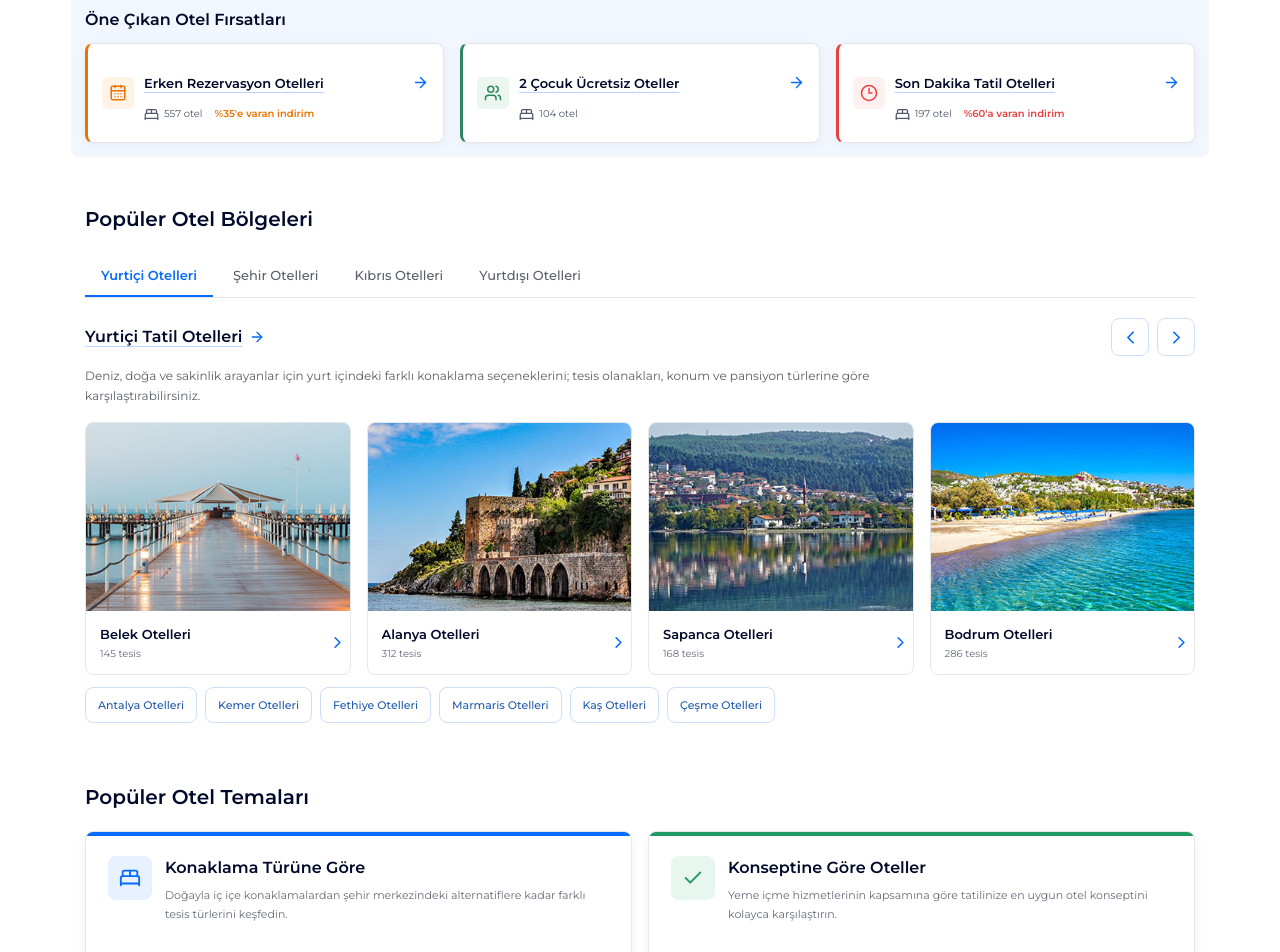
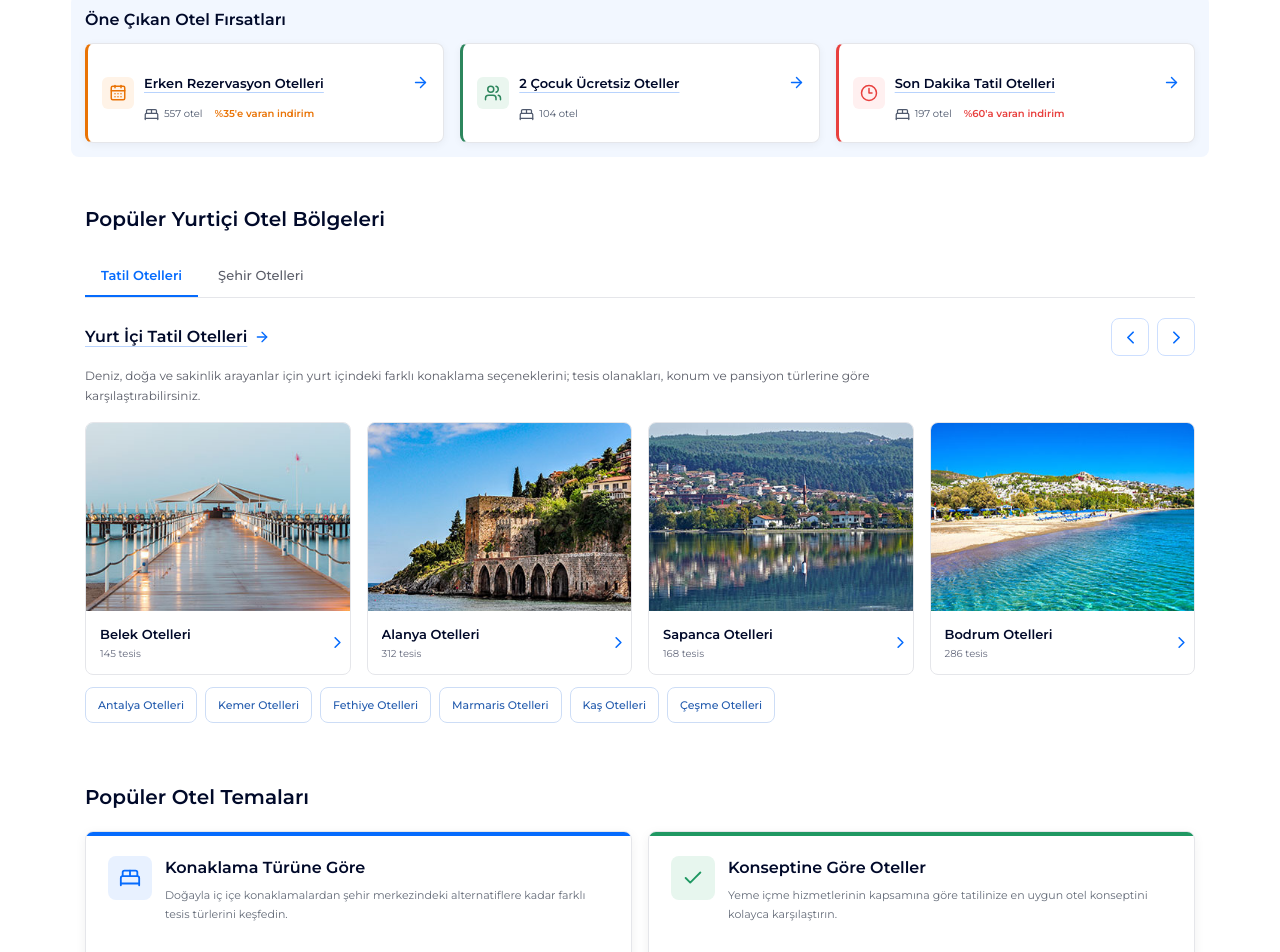
Before and after one commit to candastorun-boop/otel_anasayfa, a React (Vite) app: page / in a window 1280 px wide. Shown: the part 712-1664 px from the top of the page. Built offline with nearby package versions, Linux system fonts and the light colour scheme.

Commit message:
Refocus popular regions on domestic hotels

```diff
--- a/src/App.jsx
+++ b/src/App.jsx
@@ -1604,8 +1604,8 @@ function RegionRailGroup({ title, href, items, chips = [], content }) {
 function PopularRegionsSection() {
   const regionGroups = [
     {
-      tab: "Yurtiçi Otelleri",
-      title: "Yurtiçi Tatil Otelleri",
+      tab: "Tatil Otelleri",
+      title: "Yurt İçi Tatil Otelleri",
       href: "https://www.etstur.com/Yurtici-Otel",
       items: popularRegions,
       chips: vacationRegionChips,
@@ -1619,28 +1619,13 @@ function PopularRegionsSection() {
       chips: cityRegionChips,
       content: "İş seyahatleri, kısa kaçamaklar ve kültür rotaları için merkezi konumda yer alan şehir otelleri arasından planınıza uygun seçenekleri inceleyebilirsiniz.",
     },
-    {
-      tab: "Kıbrıs Otelleri",
-      title: "Kıbrıs Otelleri",
-      href: "https://www.etstur.com/Kibris",
-      items: cyprusRegions,
-      content: "Sahil otellerinden şehir merkezindeki tesislere kadar Kıbrıs'ta konaklama seçeneklerini tatil beklentinize ve tercih ettiğiniz bölgeye göre keşfedebilirsiniz.",
-    },
-    {
-      tab: "Yurtdışı Otelleri",
-      title: "Yurtdışı Otelleri",
-      href: "https://www.etstur.com/Yurt-Disi-Otelleri",
-      items: internationalRegions,
-      chips: internationalRegionChips,
-      content: "Yakın şehirlerden tropik adalara kadar farklı ülkelerdeki konaklama seçeneklerini seyahat planınıza ve tatil tarzınıza göre değerlendirebilirsiniz.",
-    },
   ];
   const [activeRegion, setActiveRegion] = useState(0);
 
   return (
     <section className="popular-regions-section" id="regions" aria-labelledby="popular-regions-title">
-      <h2 id="popular-regions-title">Popüler Otel Bölgeleri</h2>
-      <div className="region-tabs" role="tablist" aria-label="Popüler otel bölgeleri">
+      <h2 id="popular-regions-title">Popüler Yurtiçi Otel Bölgeleri</h2>
+      <div className="region-tabs" role="tablist" aria-label="Popüler yurtiçi otel bölgeleri">
         {regionGroups.map((group, index) => (
           <button
             aria-controls={`region-tab-panel-${index}`}
```
